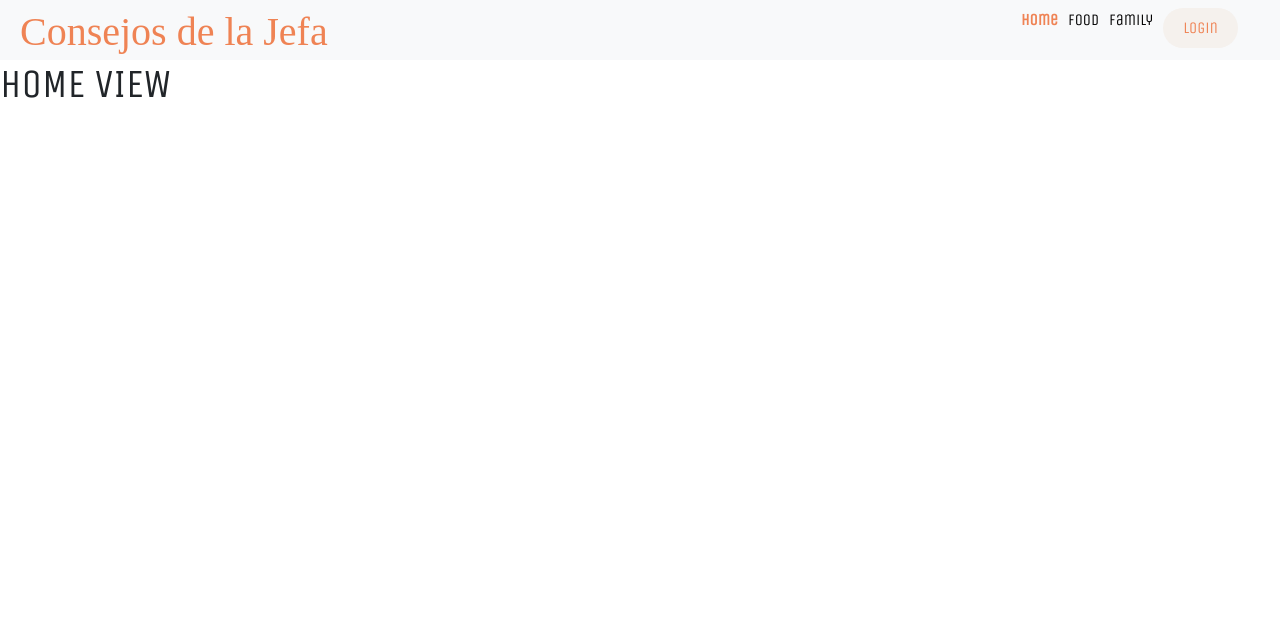
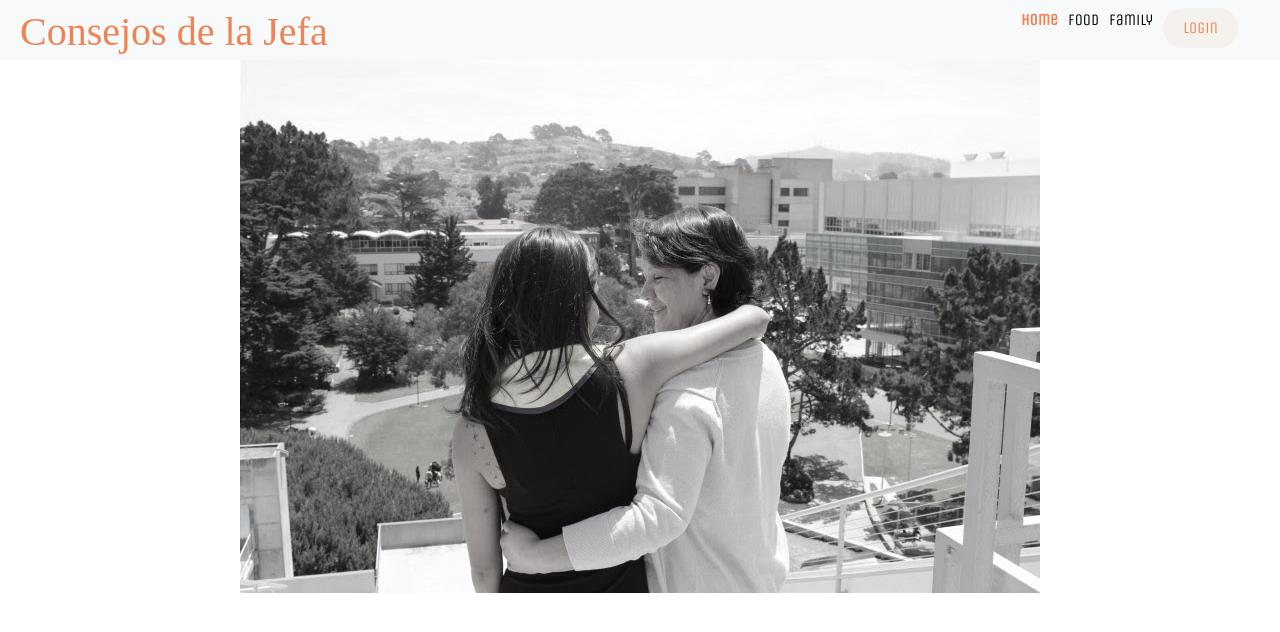
Before and after one commit to venit1123/recetas-de-la-jefa, a React (Create React App) app: page / in a window 1280 px wide. Shown: the top 632 px of the page. Built offline with nearby package versions, Linux system fonts and the light colour scheme; a web font is replaced by a local one.

Commit message:
Add main image, mother and daughter

```diff
--- a/src/pages/Home.js
+++ b/src/pages/Home.js
@@ -1,9 +1,15 @@
-import React from 'react';
+import { Component } from 'react';
+import MotherAndDaughter from "../Images/mother_and_daughter.jpg";
+import "../App.css"
 
-const Home = () => {
-    return (
-        <h1>HOME VIEW</h1>
-    )
+class Home extends Component {
+    render(){
+            return (
+                <div className="text-center">
+                    <img src={MotherAndDaughter} className="img-fluid" alt="mother and daughter, looking at each other from the back"  />
+                </div>
+            )
+        }
 }
 
 export default Home
```
Also changed, not shown: src/Images/mother_and_daughter.jpg (added).
